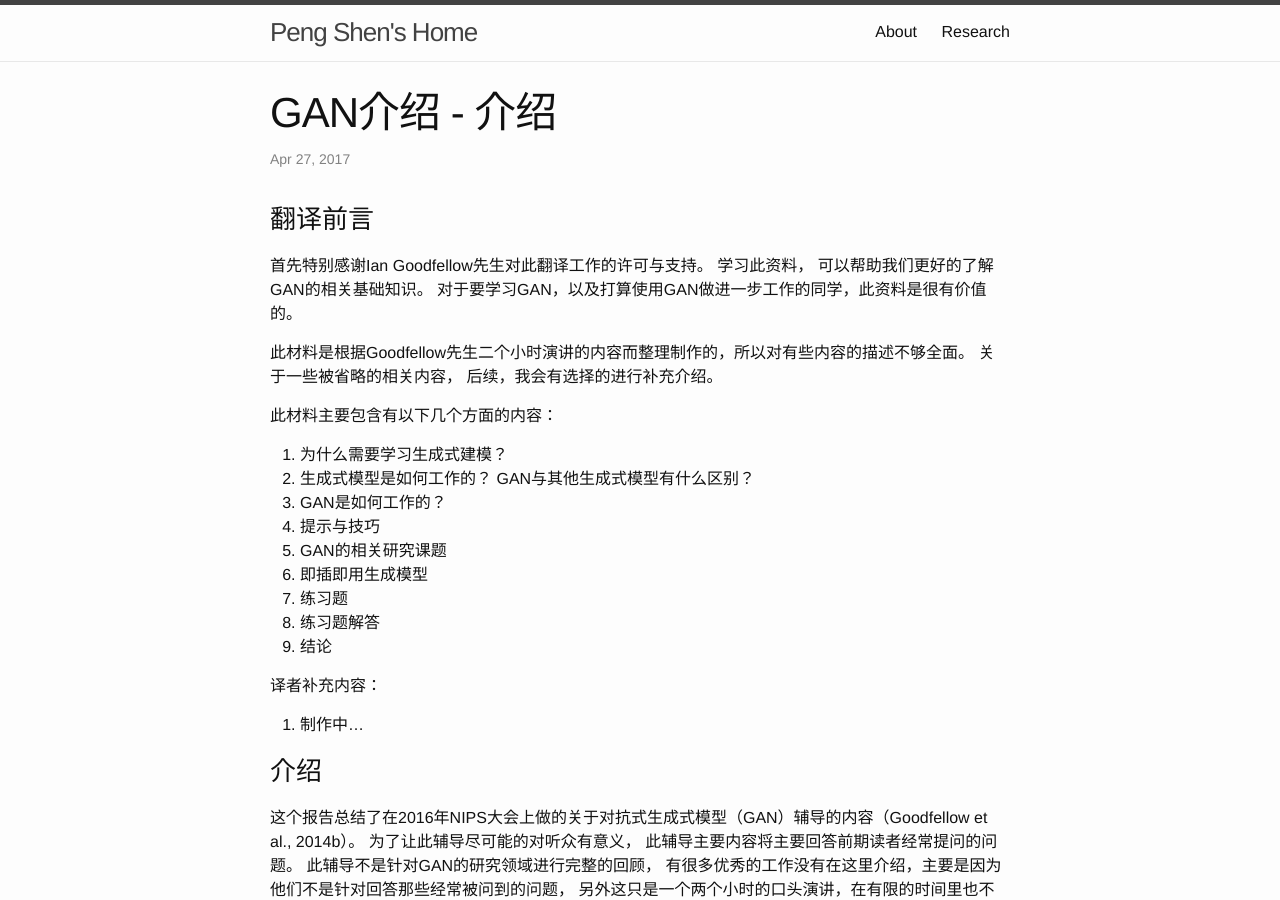
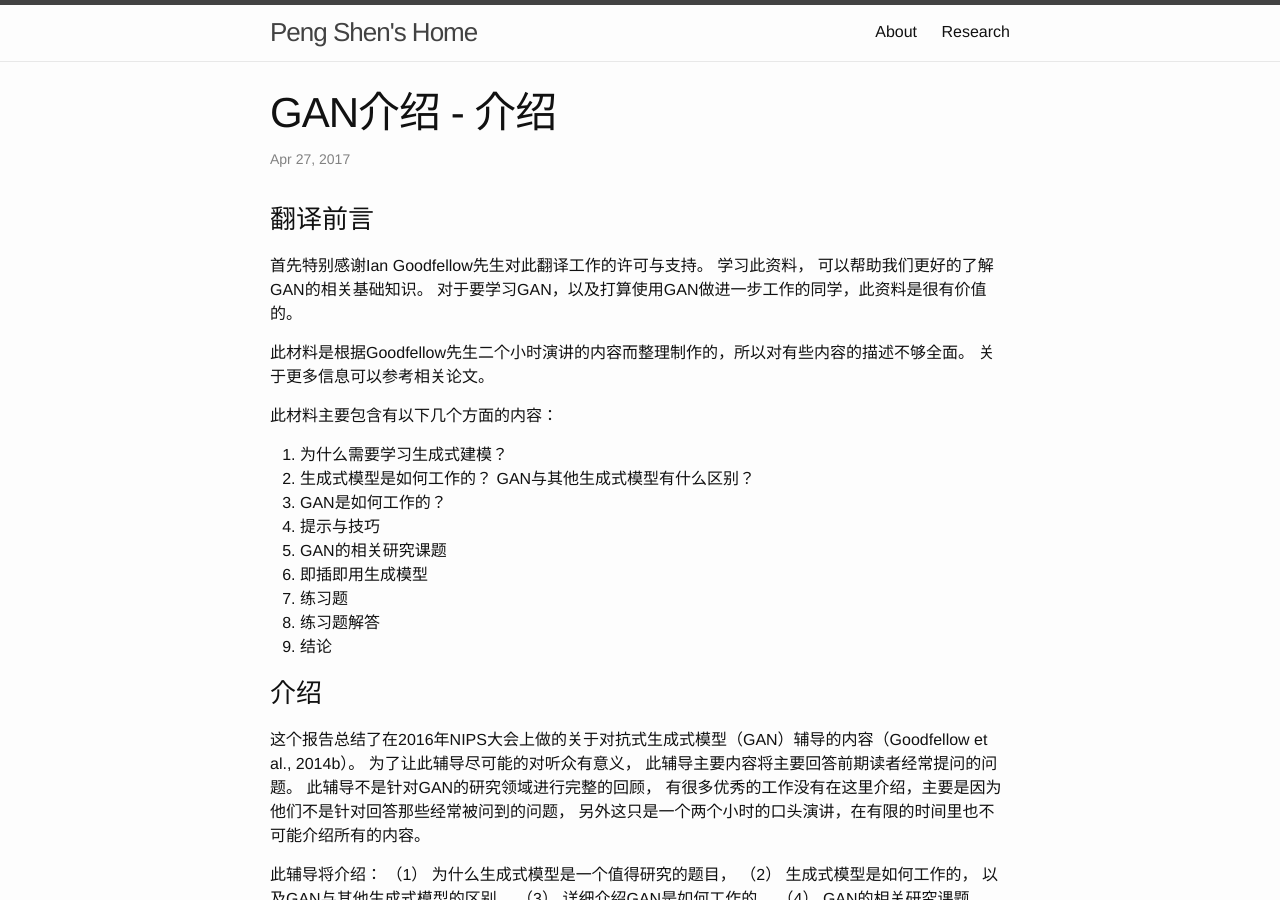
Before and after one commit to sinpycn/sinpycn.github.io, a Jekyll site: the page built from _posts/research/gan/2017-04-27-GAN-Tutorial-Introduction.md, in a window 1280 px wide and 900 px high. Built offline with Jekyll 4.4.1, drawn with Linux system fonts in a browser that asks for light colours; formulas are drawn with MathJax 3.

Commit message:
Update 2017-04-27-GAN-Tutorial-Introduction.md

```diff
--- a/_posts/research/gan/2017-04-27-GAN-Tutorial-Introduction.md
+++ b/_posts/research/gan/2017-04-27-GAN-Tutorial-Introduction.md
@@ -12,7 +12,7 @@ categories: [research, gan-tutorial]
 对于要学习GAN，以及打算使用GAN做进一步工作的同学，此资料是很有价值的。
 
 此材料是根据Goodfellow先生二个小时演讲的内容而整理制作的，所以对有些内容的描述不够全面。
-关于一些被省略的相关内容， 后续，我会有选择的进行补充介绍。
+关于更多信息可以参考相关论文。
 
 此材料主要包含有以下几个方面的内容：
 
@@ -25,10 +25,6 @@ categories: [research, gan-tutorial]
 7. 练习题
 8. 练习题解答
 9. 结论
-
-译者补充内容：
-1. 制作中...
-
 
 ### 介绍
 这个报告总结了在2016年NIPS大会上做的关于对抗式生成式模型（GAN）辅导的内容（Goodfellow et al., 2014b）。
```
